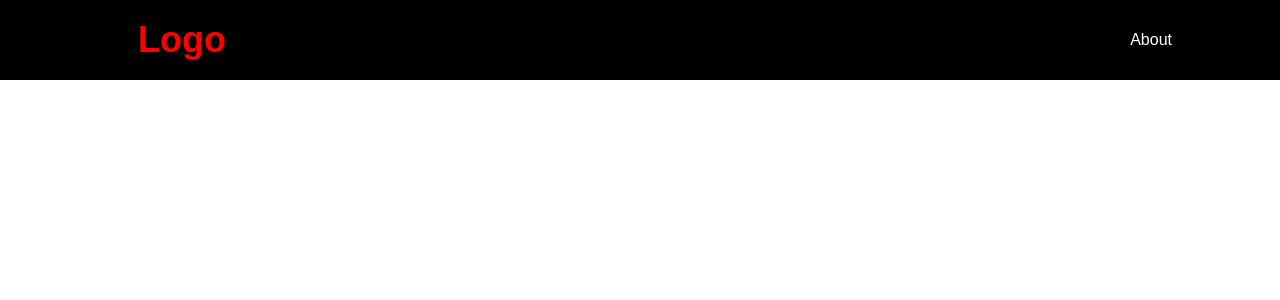
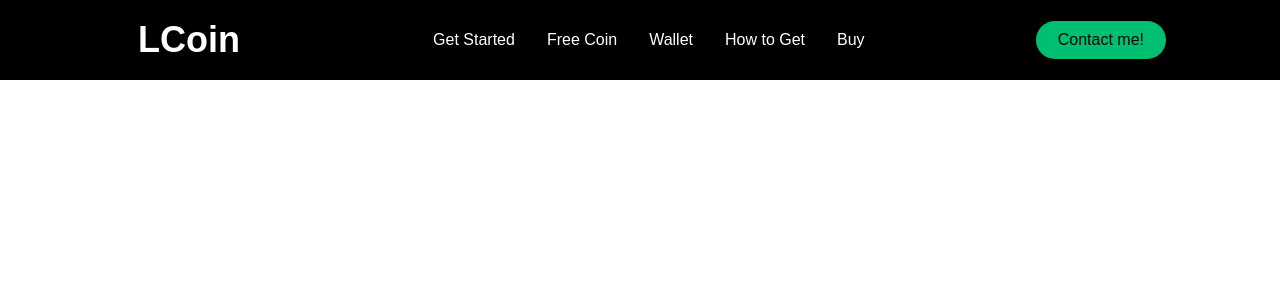
Before and after one commit to vbasoon/React-site-v3, a React (Create React App) app: page / in a window 1280 px wide. Shown: the top 300 px of the page. Built offline with nearby package versions, Linux system fonts and the light colour scheme.

Commit message:
Menu correct

```diff
--- a/src/App.css
+++ b/src/App.css
@@ -9,5 +9,4 @@ body {
 
 
 
-
 }
--- a/src/components/Navbar/NavElements.js
+++ b/src/components/Navbar/NavElements.js
@@ -31,7 +31,7 @@ export const NavbarContainer = styled.div`
 `;
 
 export const NavLogo = styled(LinkR)`
-   color: red;
+   color: #ffffff;
    justify-self: flex-start;
    cursor: pointer;
    font-size: 1.5rem;
@@ -58,7 +58,7 @@ display: none;
 `;
 
 export const NavMenu = styled.ul`
-   displey: flex;
+   display: flex;
    align-items: center;
    list-style: none;
    text-align: center;
@@ -86,3 +86,32 @@ export const NavLinks = styled(LinkS)`
       border-bottom: 3px solid #01bf71;
    }
 `;
+
+export const NavBtn = styled.nav`
+   display: flex;
+   align-items: center;
+
+   @media screen and (max-width: 768px) {
+      display: none;
+   }
+`
+
+export const NavBtnLink = styled(LinkR)`
+   border-radius: 50px;
+   background-color: #01bf71;
+   white-space: nowrap;
+   padding: 10px 22px;
+   color: #010606;
+   font-size: 16px;
+   outline: none;
+   border: none;
+   cursor: pointer;
+   transition: all 0.2s ease-in-out;
+   text-decoration: none;
+
+   &:hover {
+      transition: all 0.2s ease-in-out;
+      background: #fff;
+      color: #010606;
+   }
+`;
--- a/src/components/Navbar/index.js
+++ b/src/components/Navbar/index.js
@@ -6,7 +6,9 @@ import {
    MobileIcon,
    NavMenu,
    NavItem,
-   NavLinks
+   NavLinks,
+   NavBtn,
+   NavBtnLink
 } from './NavElements'
 import { FaBars } from 'react-icons/fa'
 
@@ -16,16 +18,31 @@ const Navbar = () => {
          <Nav>
             <NavbarContainer>
                <NavLogo to='/'>
-                  <h1>Logo</h1>
+                  <h1>LCoin</h1>
                </NavLogo>
                <MobileIcon>
                   <FaBars />
                </MobileIcon>
                <NavMenu>
                   <NavItem>
-                     <NavLinks to="about">About</NavLinks>
+                     <NavLinks to="/about">Get Started</NavLinks>
+                  </NavItem>
+                  <NavItem>
+                     <NavLinks to="free">Free Coin</NavLinks>
+                  </NavItem>
+                  <NavItem>
+                     <NavLinks to="/wallet">Wallet</NavLinks>
+                  </NavItem>
+                  <NavItem>
+                     <NavLinks to="/mine">How to Get</NavLinks>
+                  </NavItem>
+                  <NavItem>
+                     <NavLinks to="/shop">Buy</NavLinks>
                   </NavItem>
                </NavMenu>
+               <NavBtn>
+                  <NavBtnLink>Contact me!</NavBtnLink>
+               </NavBtn>
             </NavbarContainer>
 
          </Nav>
```
